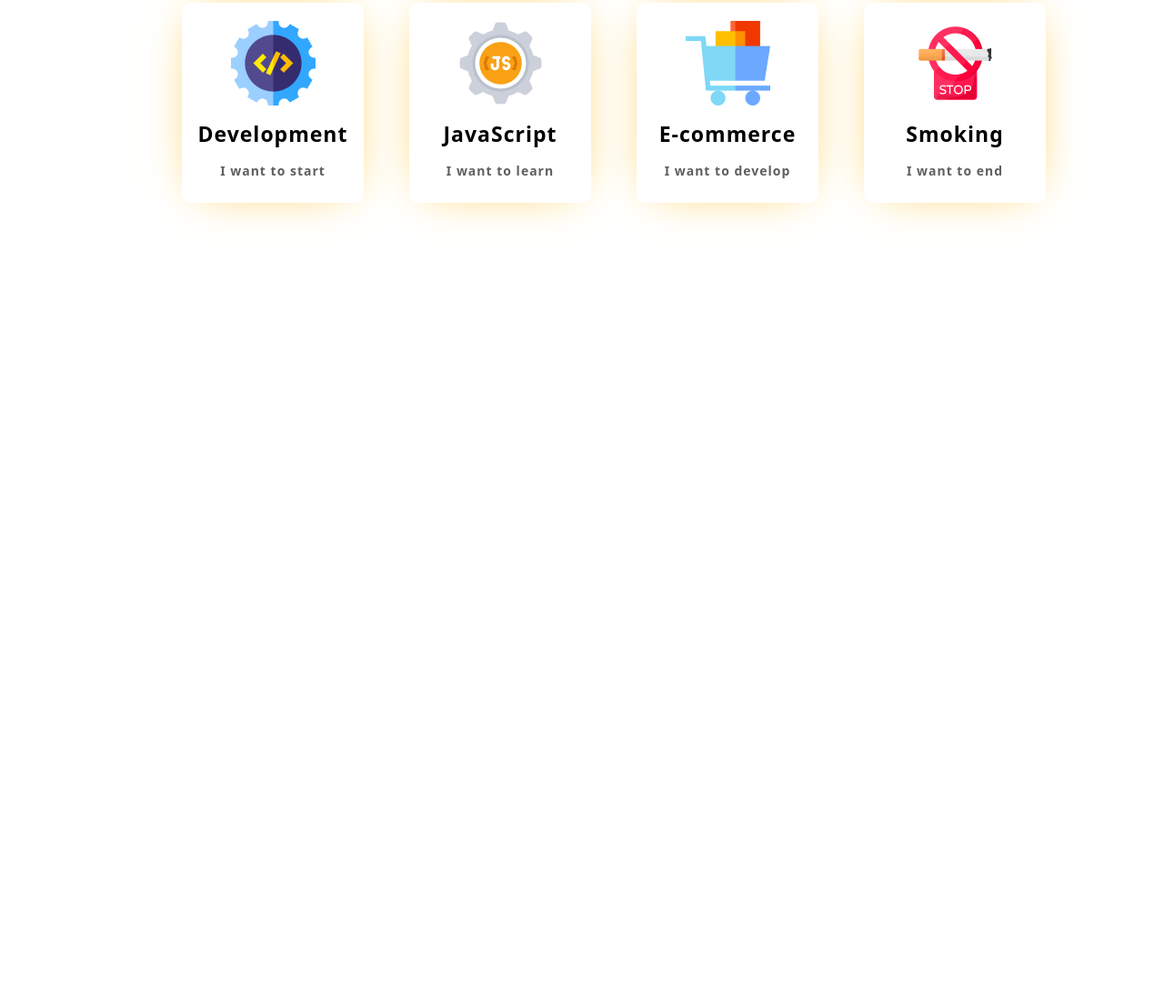
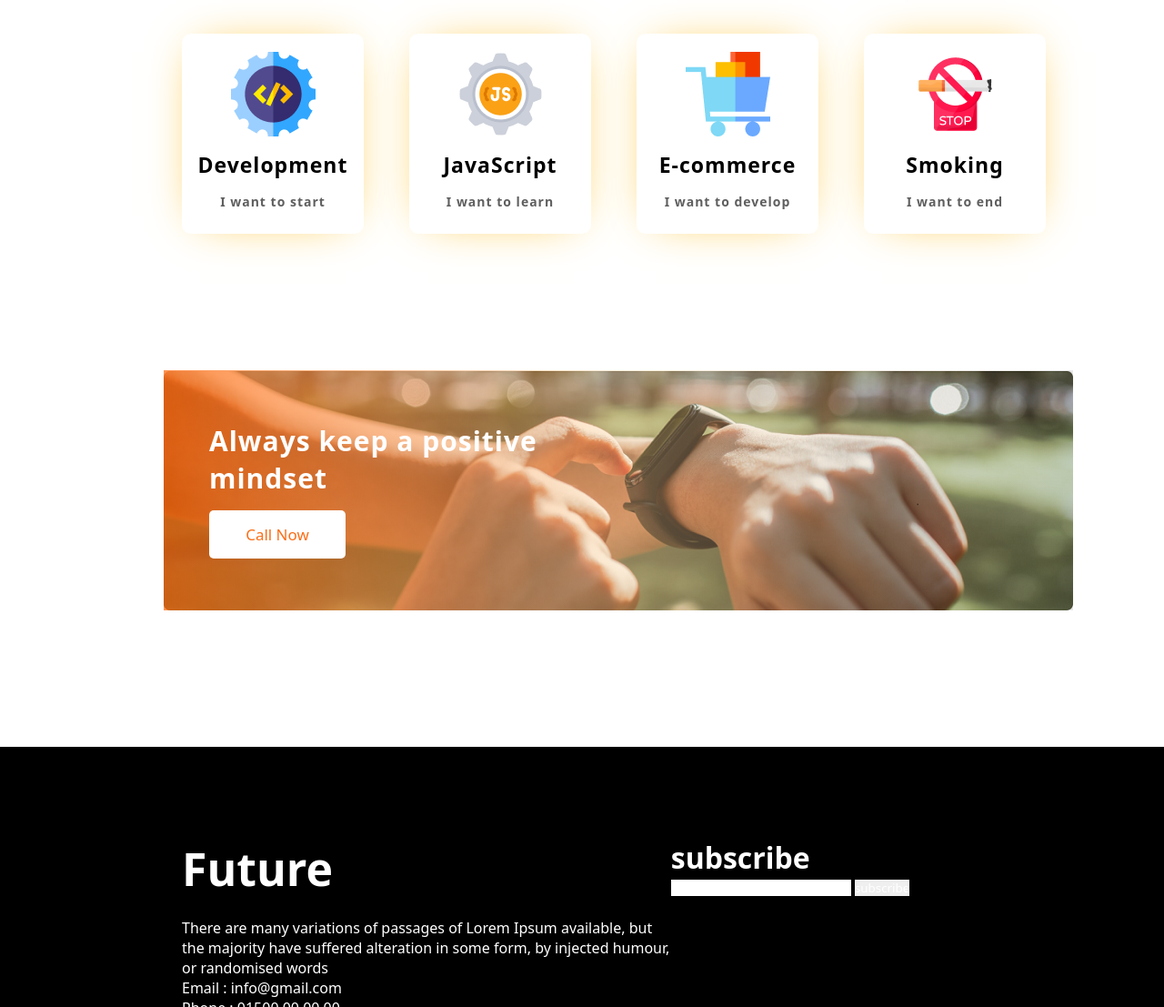
Before and after one commit to Hisham6667/assignment-1, a plain HTML site: page index.html in a window 1280 px wide. Shown: the part 1693-2800 px from the top of the page at 91% size. Before the commit the page ends 2066 px from the top, so only its background shows below. Drawn offline with Linux system fonts and the light colour scheme.

Commit message:
footer added not completed yet

```diff
--- a/index.html
+++ b/index.html
@@ -82,11 +82,30 @@
 
         <!-- third body section -->
         <section class="bpresent">
-
+            <h3 class="presentt">Always keep a positive</h3>
+            <h3 class="presentt">mindset</h3>
+            <button class="presentbtn">Call Now</button>
         </section>
     </main>
 
-    <footer></footer>
+    <footer class="footer">
+        <div class="footer1">
+            <h1 class="footer-t">Future</h1>
+            <p class="footer-pa">There are many variations of passages of Lorem Ipsum available, but the majority have suffered alteration in some form, by injected humour, or randomised words</p>
+            <p class="footer-pa1">Email : info@gmail.com</p>
+            <p class="footer-pa1">Phone : 01500 00 00 00</p>
+            <div class="footerimg">
+                <img src="images/icons/fb.png" alt="">
+                <img src="images/icons/twitter.png" alt="">
+                <img src="images/icons/yt.png" alt="">
+            </div>
+        </div>
+        <div class="footer2">
+            <h1 class="footer-t1">subscribe</h1>
+            <input class="footer-input" type="text">
+            <button class="footer-btn">subscribe</button>
+        </div>
+    </footer>
 
 
 
--- a/style.css
+++ b/style.css
@@ -12,10 +12,10 @@
 
 /* header section */
 .header {
-    margin: 0;
-    height: 689px;
+    margin: 0 0 150px 0;
+    /* height: 689px; */
     max-width: 100%;
-    padding: 180px 200px 0px 700px;
+    padding: 180px 200px 140px 700px;
     background-image: url('images/banner/banner1.png');
     background-repeat: no-repeat;
 }
@@ -100,25 +100,29 @@
     color: rgb(0, 255, 8);
     margin-right: 5px;
 }
+
 /* 2nd body section  */
-.bfuture{
+.bfuture {
     width: 950px;
     border: none;
     padding: 0 200px 0 200px;
     margin: 0 0 150px 0;
 }
-.bodyft{
+
+.bodyft {
     font-size: 40px;
     font-weight: 750;
     word-spacing: 10px;
     margin-bottom: 50px;
     text-align: center;
 }
-.bodyf1{
+
+.bodyf1 {
     display: flex;
     justify-content: space-between;
 }
-.bodyfli{
+
+.bodyfli {
     display: flex;
     flex-direction: column;
     height: 200px;
@@ -128,22 +132,95 @@
     box-shadow: 0 0 50px -20px #ffb915;
     background-color: #ffffff;
 }
+
 .futureimg {
     margin: 0 auto;
     height: 93px;
     width: 93px;
 }
-.futuret{
+
+.futuret {
     margin-top: 15px;
     text-align: center;
     font-size: 23px;
     letter-spacing: 1px;
 }
-.futuret1{
+
+.futuret1 {
     margin-top: 15px;
     text-align: center;
     color: #5f5f5f;
     font-size: 14px;
     letter-spacing: 1px;
 }
+
 /* third body section */
+.bpresent {
+    margin: 0 180px 150px 180px;
+    border: none;
+    padding: 0 0 0 50px;
+    height: 264px;
+    width: 950px;
+    display: flex;
+    flex-direction: column;
+    justify-content: center;
+    background-repeat: no-repeat;
+    background-image: linear-gradient(to right, rgba(255, 99, 2, 0.685), rgba(255, 213, 157, 0.379), rgba(107, 107, 107, 0.156)), url('images/watch.png');
+}
+
+.presentt {
+    text-align: left;
+    font-size: 30px;
+    letter-spacing: 1px;
+    color: #ffffff;
+}
+
+.presentbtn {
+    margin: 15px 0 0 0;
+    max-width: 150px;
+    border-radius: 5px;
+    padding: 15px 25px;
+    background-color: #ffffff;
+    color: #fb6e16;
+    font-size: 17px;
+}
+
+.presentbtn:hover {
+    background-color: #f4f4f4;
+    color: #ff7a27;
+}
+
+/* footer section */
+.footer {
+    background-color: black;
+    padding: 100px 200px 0 200px;
+    height: 400px;
+    max-width: 960px;
+    border: none;
+    display: flex;
+    justify-content: space-between;
+}
+
+.footer1 {
+    width: 550px;
+}
+
+.footer-t {
+    color: white;
+    font-size: 50px;
+    margin-bottom: 20px;
+}
+
+.footer-pa {color: white;}
+
+.footer-pa1 {color: white;}
+
+.footer2 {
+    width: 350px;
+}
+
+.footer-t1 {color: white;}
+
+.footer-input {color: white;}
+
+.footer-btn {color: white;}
```
